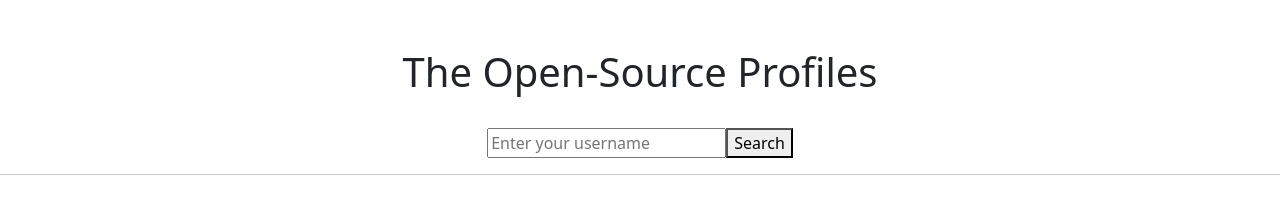
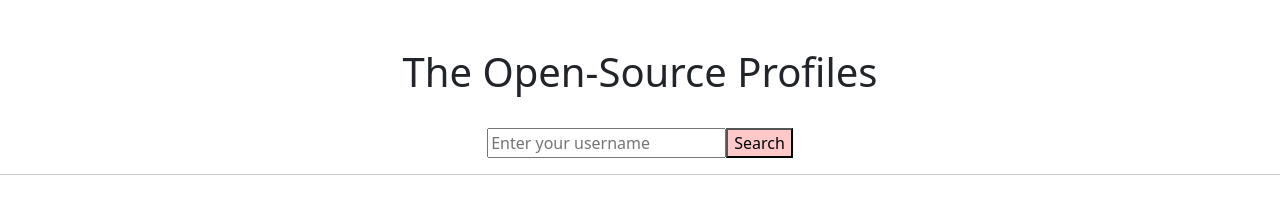
Before and after one commit to neutrinoxtronic/Open-Source-Profiles, a React (Create React App) app: page / in a window 1280 px wide. Shown: the top 218 px of the page. Built offline with nearby package versions, Linux system fonts and the light colour scheme.

Commit message:
Update App.css

```diff
--- a/src/App.css
+++ b/src/App.css
@@ -19,6 +19,6 @@
   margin-bottom: 10px;
 }
 
-.searchButton{
+.search-button{
   background-color:#ffc9c9
 }
```
